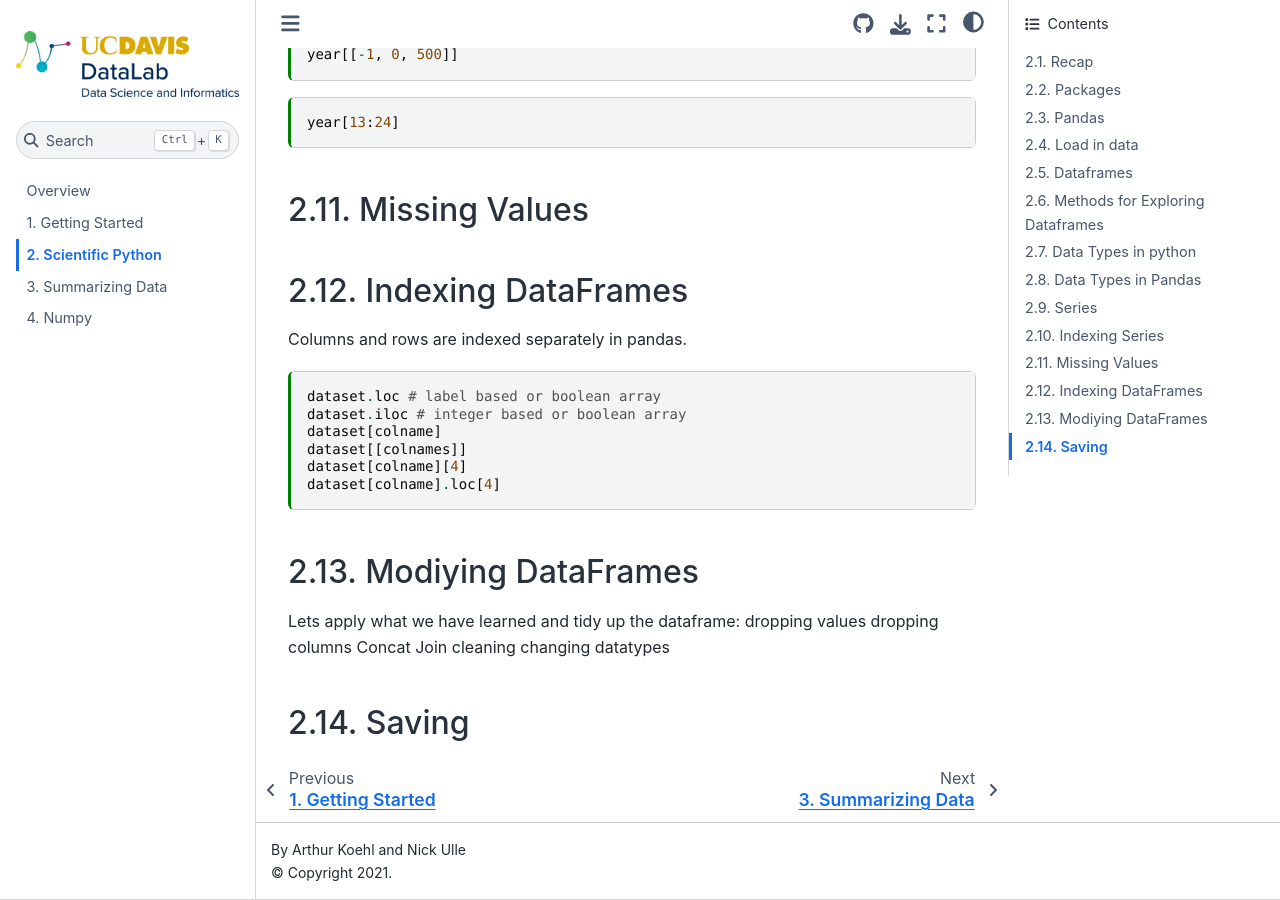
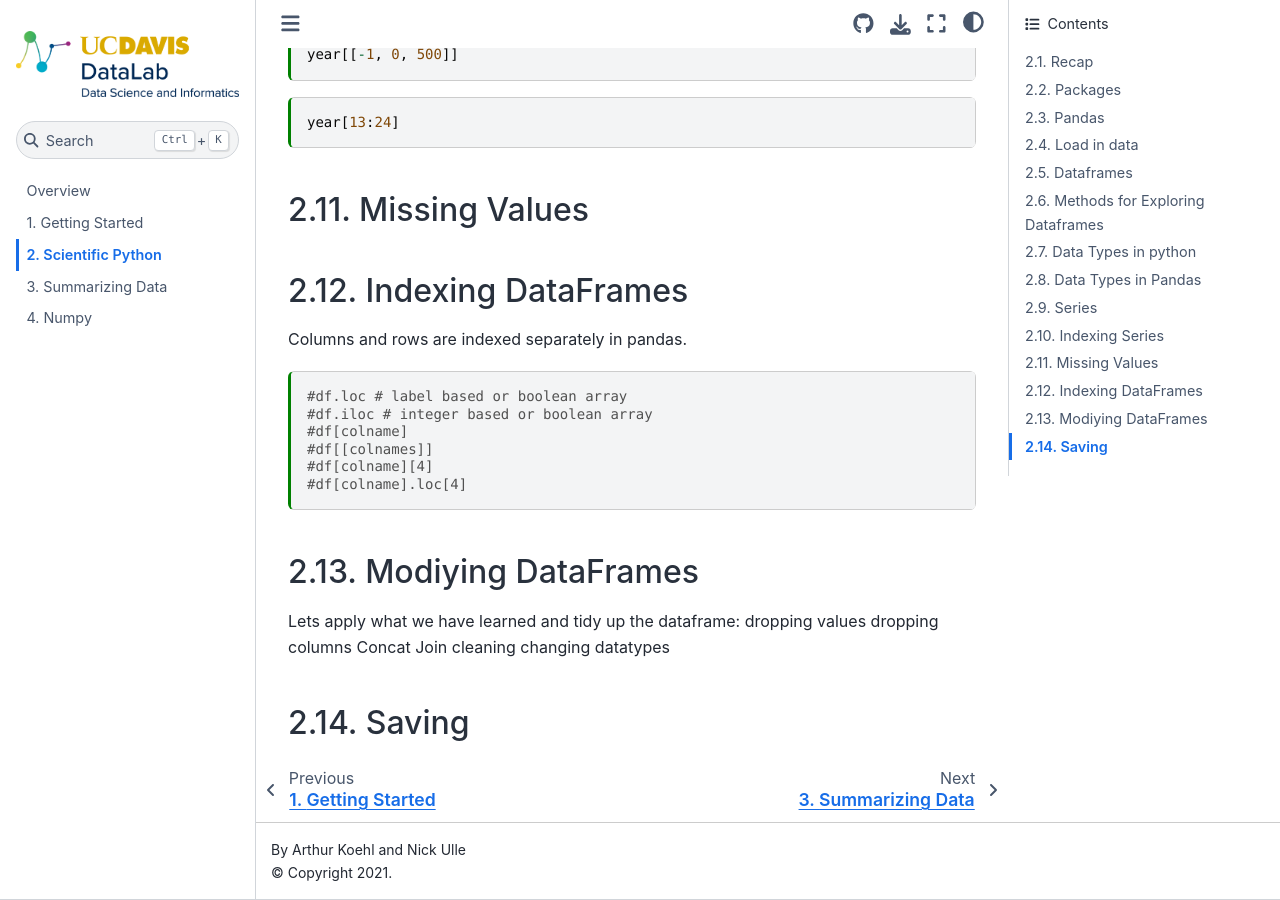
Before and after one commit to ucdavisdatalab/workshop_python_basics, a Jupyter Book: the page built from chapters/02_scipy-basics.md, in a window 1280 px wide and 900 px high, scrolled down 8056 px. Built offline with Jupyter Book 1.0.4 settings and Sphinx 7.4.7 and the Sphinx Book theme 1.1.4, drawn with Linux system fonts in a browser that asks for light colours; some of the changed text lies outside the part shown.

Commit message:
fix typo

````diff
--- a/chapters/02_scipy-basics.md
+++ b/chapters/02_scipy-basics.md
@@ -99,24 +99,24 @@
 Both `head()` and `tail()` accept this optional integer argument.
 
 ```{code-cell}
-dataset.tail(10)
+df.tail(10)
 ```
 To display the columns of the dataframe we can access the columns attribute
 of the dataframe object.
 
 ```{code-cell}
-dataset.columns
+df.columns
 ```
 ```{code-cell}
-dataset.info
+df.info
 ```
 
 ```{code-cell}
-dataset.describe()
+df.describe()
 ```
 
 ```{code-cell}
-dataset.dtypes
+df.dtypes
 ```
 
 ## Data Types in python
@@ -231,7 +231,7 @@
 
 Lets look at the year column of our data. We can access it with the following:
 ```{code-cell}
-year = dataset["year"]
+year = df["year"]
 ```
 
 As with dataframes, there are several functions for exploring series.
@@ -276,7 +276,7 @@
 
 We can modify this to use a different set of labels:
 ```{code-cell}
-year.index = dataset["city"]
+year.index = df["city"]
 ```
 
 ### iloc
@@ -356,12 +356,12 @@
 ## Indexing DataFrames
 Columns and rows are indexed separately in pandas.
 ```{code-cell}
-dataset.loc # label based or boolean array
-dataset.iloc # integer based or boolean array
-dataset[colname]
-dataset[[colnames]]
-dataset[colname][4]
-dataset[colname].loc[4]
+#df.loc # label based or boolean array
+#df.iloc # integer based or boolean array
+#df[colname]
+#df[[colnames]]
+#df[colname][4]
+#df[colname].loc[4]
 ```
 
 ## Modiying DataFrames
@@ -372,7 +372,5 @@
 Join
 cleaning
 changing datatypes
-```{code-cell}
-```
 
 ## Saving
````
